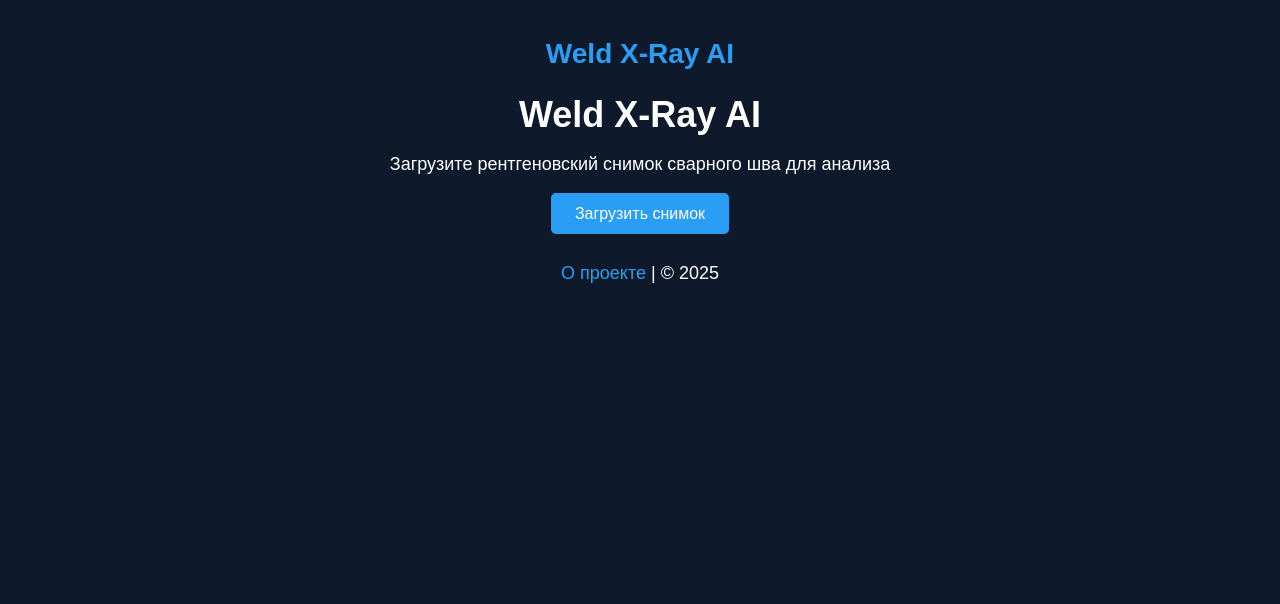
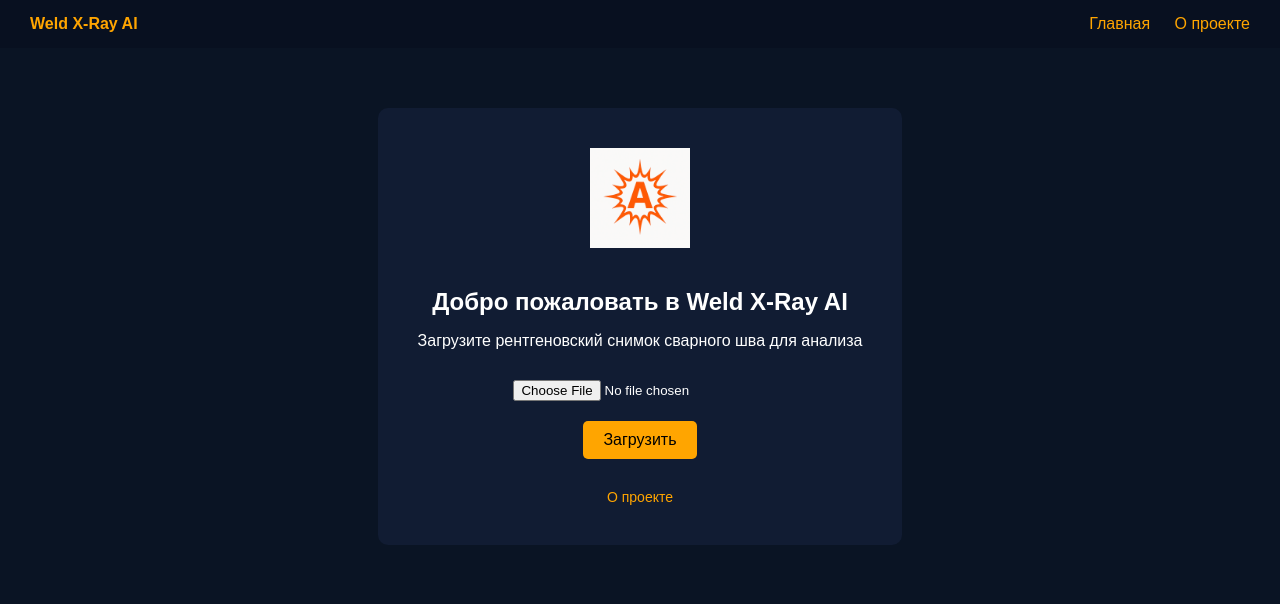
Before and after one commit to MoryakovAlmas/weld-xray-ai, a Flask app: page / in a window 1280 px wide. Shown: the top 604 px of the page. Run offline with Flask 3, Linux system fonts and the light colour scheme.

Commit message:
Update index.html

```diff
--- a/templates/index.html
+++ b/templates/index.html
@@ -2,66 +2,100 @@
 <html lang="ru">
 <head>
   <meta charset="UTF-8" />
-  <meta name="viewport" content="width=device-width, initial-scale=1.0"/>
+  <meta name="viewport" content="width=device-width, initial-scale=1.0" />
   <title>Weld X-Ray AI</title>
   <style>
     body {
-      background-color: #0e1a2b;
+      margin: 0;
       font-family: Arial, sans-serif;
+      background-color: #0a1424;
       color: white;
+    }
+
+    header {
+      background-color: #081020;
+      padding: 15px 30px;
+      display: flex;
+      justify-content: space-between;
+      align-items: center;
+    }
+
+    nav a {
+      color: orange;
+      text-decoration: none;
+      margin-left: 20px;
+      font-size: 16px;
+    }
+
+    main {
       text-align: center;
-      padding: 30px;
+      padding: 60px 20px;
+    }
+
+    .logo {
+      width: 100px;
+      margin-bottom: 20px;
+    }
+
+    .upload-box {
+      background-color: #111c33;
+      border-radius: 10px;
+      padding: 40px;
+      display: inline-block;
     }
 
     h1 {
-      font-size: 36px;
+      font-size: 24px;
       margin-bottom: 10px;
     }
 
     p {
-      font-size: 18px;
+      font-size: 16px;
       margin-bottom: 30px;
     }
 
-    .button {
-      background-color: #2a9df4;
-      color: white;
-      padding: 12px 24px;
+    input[type="file"] {
+      margin-bottom: 20px;
+    }
+
+    .upload-button {
+      background-color: orange;
+      color: black;
+      padding: 10px 20px;
       border: none;
       border-radius: 5px;
       font-size: 16px;
       cursor: pointer;
-      text-decoration: none;
     }
 
     .footer {
-      margin-top: 40px;
+      margin-top: 30px;
       font-size: 14px;
-    }
-
-    .logo {
-      font-size: 28px;
-      font-weight: bold;
-      color: #2a9df4;
-      margin-bottom: 20px;
-    }
-
-    a {
-      color: #2a9df4;
-      text-decoration: none;
+      color: orange;
     }
   </style>
 </head>
 <body>
-  <div class="logo">Weld X-Ray AI</div>
 
-  <h1>Weld X-Ray AI</h1>
-  <p>Загрузите рентгеновский снимок сварного шва для анализа</p>
+  <header>
+    <div style="font-weight: bold; color: orange;">Weld X-Ray AI</div>
+    <nav>
+      <a href="index.html">Главная</a>
+      <a href="about.html">О проекте</a>
+    </nav>
+  </header>
 
-  <a href="#" class="button">Загрузить снимок</a>
+  <main>
+    <div class="upload-box">
+      <img src="logo.png" alt="Логотип" class="logo" />
+      <h1>Добро пожаловать в Weld X-Ray AI</h1>
+      <p>Загрузите рентгеновский снимок сварного шва для анализа</p>
+      <input type="file" />
+      <br />
+      <button class="upload-button">Загрузить</button>
+      <div class="footer">О проекте</div>
+    </div>
+  </main>
 
-  <div class="footer">
-    <p><a href="about.html">О проекте</a> | © 2025</p>
-  </div>
 </body>
 </html>
```
